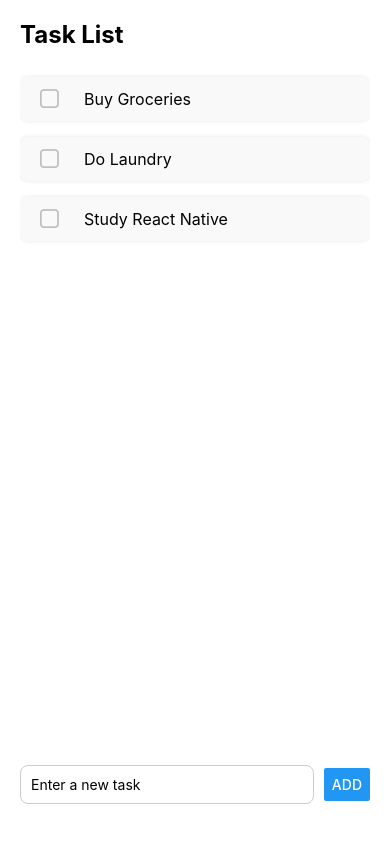
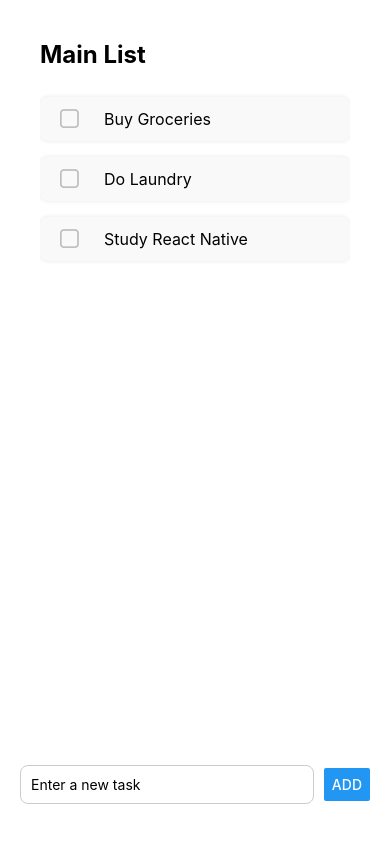
Before and after one commit to SGS-CS/todoloo, a React Native app: screen / in a window 390 px wide. Built offline with nearby package versions, Linux system fonts and the light colour scheme.

Commit message:
problems solved: reference to "items" not "tasks"

```diff
--- a/App.js
+++ b/App.js
@@ -1,7 +1,8 @@
 import { StatusBar } from 'expo-status-bar';
 import React, { useState, useId } from 'react';
 import { View, Text, StyleSheet, FlatList, Button, TextInput } from 'react-native';
-import Task from './Task';
+
+import List from './List';
 
 export default function App() {
   const [tasks,setTasks] = useState([
@@ -9,6 +10,7 @@ export default function App() {
     {id: 2, name: 'Do Laundry'},
     {id: 3, name:'Study React Native'}
     ]);
+
   const [newTask, setNewTask] = useState('');
   const [oldId, saveId] = useState(3);
 
@@ -24,20 +26,18 @@ export default function App() {
       setNewTask('');
     }
   }
+
   const handleEnter = (e) => {
     if (e.key === "Enter") addTask();
   }
 
   return (
     <View style={styles.container}>
-      <Text style={styles.header}>Task List</Text>
-      <FlatList
-        data={tasks}
-        keyExtractor={item => item.id}
-        renderItem={({ item }) => (
-          <Task name={item.name} onDelete={deleteTask} id={item.id} />
-        )}
-      />
+      <List
+        header = "Main List"
+        items = {tasks}
+        deleteItem = {deleteTask}/>
+
       <View style={styles.inputContainer}>
       <TextInput
         style={styles.input}
@@ -59,11 +59,6 @@ const styles = StyleSheet.create({
     padding: 20,
     backgroundColor: '#fff',
   },
-  header: {
-    fontSize: 24,
-    fontWeight: 'bold',
-    marginBottom: 20,
-  },
   inputContainer: {
     flexDirection: 'row',
     alignItems: 'center',
--- /dev/null
+++ b/List.js
@@ -0,0 +1,36 @@
+import { View, Text, StyleSheet, FlatList } from 'react-native';
+import React from 'react';
+import { CheckBox } from 'react-native-elements';
+import Task from './Task';
+
+function List(props){
+
+    return (
+        <View style={styles.list}>
+            <Text style={styles.header}>{props.header}</Text>
+            <FlatList
+                data={props.items}
+                keyExtractor={item => item.id}
+                renderItem={({ item }) => (
+                <Task name={item.name} onDelete={props.deleteItem} id={item.id} />
+                )}
+            />
+        </View>
+    );
+
+}
+
+const styles = StyleSheet.create({
+    header: {
+        fontSize: 24,
+        fontWeight: 'bold',
+        marginBottom: 20,
+      },
+      list: {
+        flex: 1,
+        padding: 20,
+        backgroundColor: '#fff',
+      },
+  });
+
+export default List;
```
Also changed, not shown: 1 other file (tests, documents, lock files or other folders).
